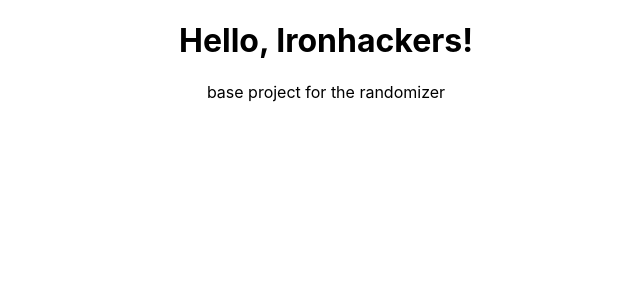
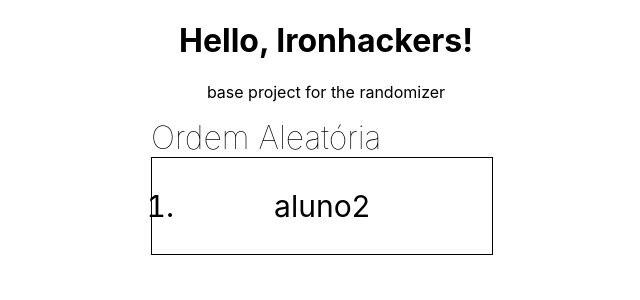
Before and after one commit to Ironhack-SAO-PTWD-Jun-2022/randomizer, a React (Create React App) app: page / in a window 1280 px wide. Shown: the top 300 px of the page, without its empty margins (314-954 px from the left). Built offline with nearby package versions, Linux system fonts and the light colour scheme.

Commit message:
creating the component RandomList

```diff
--- a/src/App.js
+++ b/src/App.js
@@ -1,10 +1,12 @@
 import './App.css';
+import RandomList from './components/RandomList';
 
 function App() {
   return (
     <div className="App">
       <h1>Hello, Ironhackers!</h1>
       <p>base project for the randomizer</p>
+      <RandomList />
     </div>
   );
 }
--- /dev/null
+++ b/src/components/RandomList.css
@@ -0,0 +1,21 @@
+.random-list {
+    display: flex;
+    flex-direction: column;
+    align-items: flex-start;
+    width: 350px;
+    margin: auto;
+}
+
+.random-list h1 {
+    font-weight: lighter;
+    margin: 0;
+    padding: 0;
+}
+
+.random-list ol {
+    border: 1px solid black;
+    width: 280px;
+    padding: 30px;
+    margin: 0;
+    font-size: 30px;
+}
--- /dev/null
+++ b/src/components/RandomList.js
@@ -0,0 +1,27 @@
+import './RandomList.css'
+
+function RandomList() {
+    const StudentsArr = ["aluno1", "aluno2", "aluno3"];
+
+let randomIndex = Math.floor(Math.random() * StudentsArr.length);
+
+const randomList = () => {
+    for (let i = 0; i < StudentsArr.length; i++) {
+        return (
+        <div>
+            <ol>
+                <li>{StudentsArr[randomIndex]}</li>
+            </ol>
+        </div>
+        )
+    }
+}
+
+    return (
+    <div className="random-list">
+        <h1>Ordem Aleatória</h1>
+        {randomList()}
+    </div>
+    );
+}
+export default RandomList;
```
